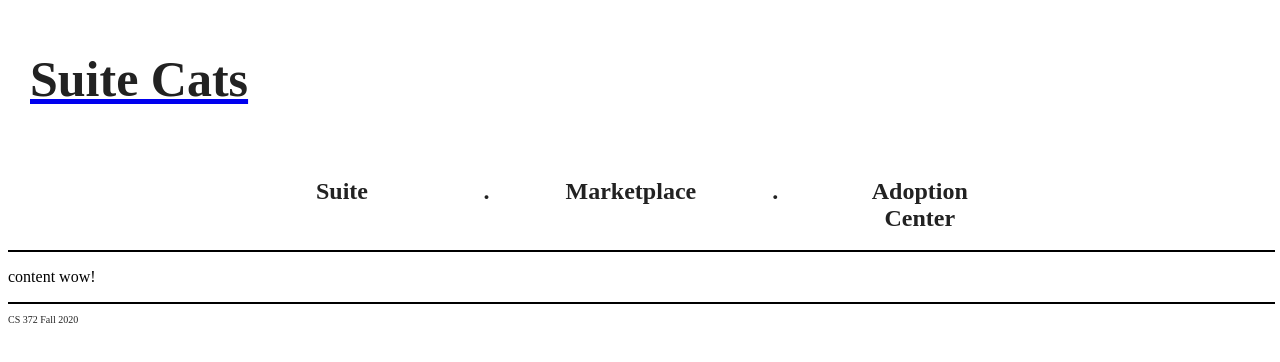
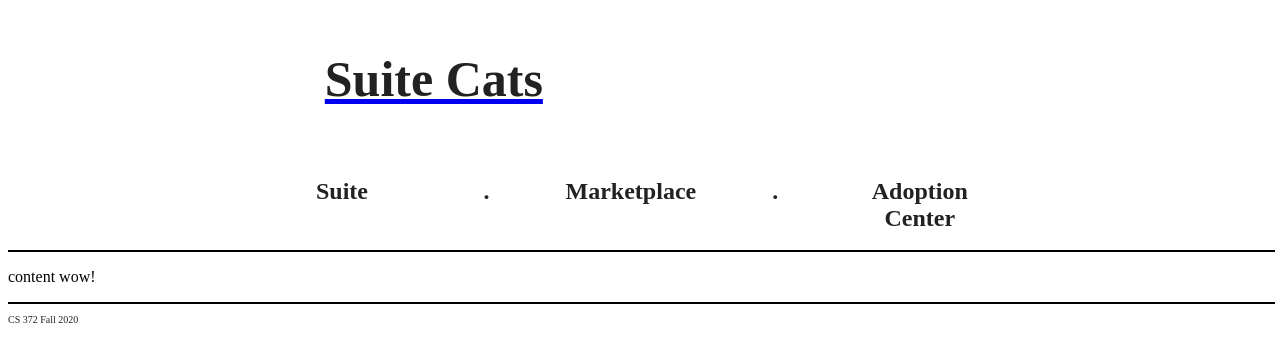
Before and after one commit to MatthewRupchan/SuiteCats, a PHP site: page /webpages/template.html in a window 1280 px wide. Shown: the top 362 px of the page. Run offline with PHP 8.4, Linux system fonts and the light colour scheme.

Commit message:
Move Site Title
pointless haha

```diff
--- a/css/style.css
+++ b/css/style.css
@@ -24,7 +24,7 @@ header{
 }
 
 #website_title{
-	margin-left: 22px; /*TODO: position title*/
+	margin-left: 25%; /*TODO: position title*/
 }
 
 menu{
```
